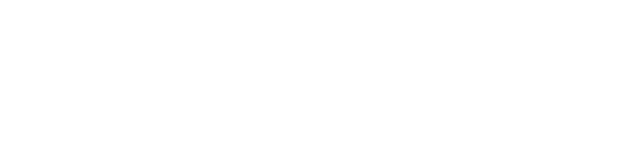
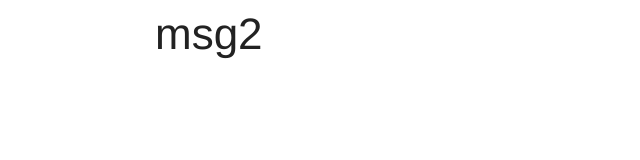
Before and after one commit to GowerM/hello-header, a plain HTML site: page index.html in a window 1280 px wide. Shown: the whole page, without its empty margins (0-640 px from the left). Drawn offline with Linux system fonts and the light colour scheme.

Commit message:
version four

```diff
--- a/index.html
+++ b/index.html
@@ -12,7 +12,13 @@
   </head>
   <body>
 
+   <div class="row">
+<div class="columns">
+  <h1>Welcome!</h1>
 
+
+</div>
+   </div>
 
     <script src="js/vendor/jquery.js"></script>
     <script src="js/foundation.min.js"></script>
--- a/js/scripts.js
+++ b/js/scripts.js
@@ -4,6 +4,20 @@ $(document).foundation();
 // Your Awesome Scripts!
 $(document).ready(function(){
 
-	console.log('Page Loaded. Lets Do this!');
+// returns 0 to 'limit'
+var limit = 3;
+var numRand = Math.floor(Math.random()*limit);
+
+
+		var msg1 = 'HELLO';
+		var msg2 = 'HOLA';
+		var msg3 = 'BONJOUR';
+		var msg4 = 'NI HAO';
+
+
+
+	$('h1').text('msg' + numRand);
+
+	console.log(numRand);
 
 });
```
